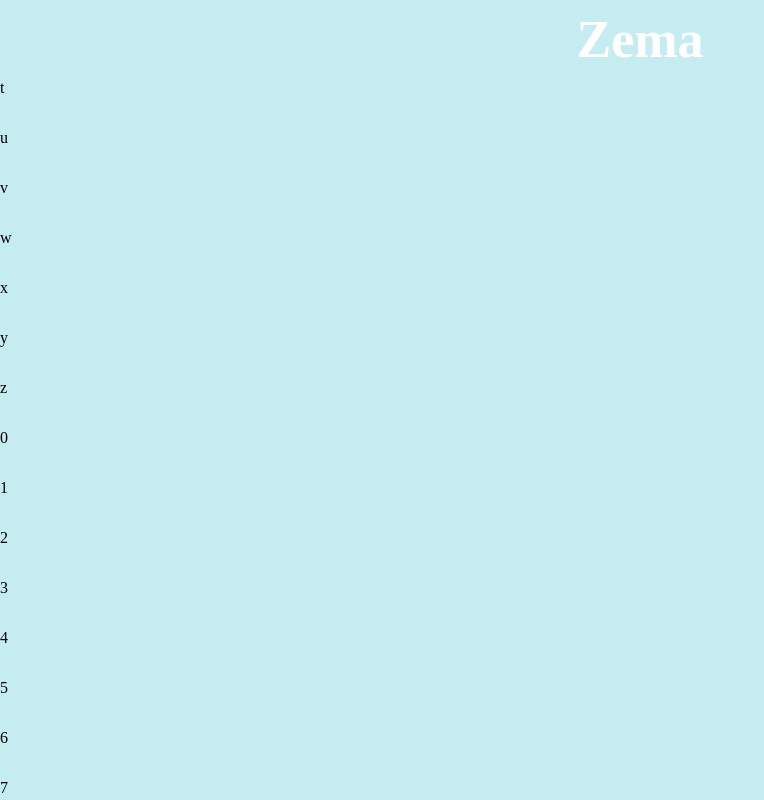
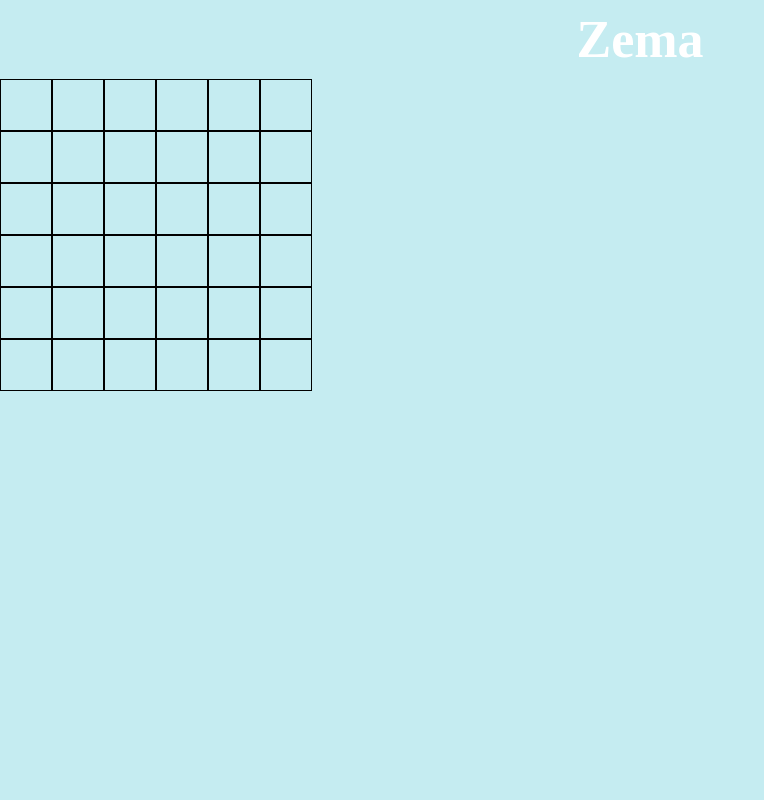
Before and after one commit to artembunichev/maze, a React (Create React App) app: page / in a window 1280 px wide. Both pictures are taken after a click on the button "Create Mazes". Shown: the top 800 px of the page, without its empty margins (0-764 px from the left). Built offline with nearby package versions, Linux system fonts and the light colour scheme.

Commit message:
add rendering cells with border

```diff
--- a/src/pages/Maze/Maze.tsx
+++ b/src/pages/Maze/Maze.tsx
@@ -1,15 +1,28 @@
 import React, { FC, useState } from 'react'
 import styled from 'styled-components'
 import { useStore } from '../../stores/RootStore/RootStoreContext'
+import { IBorder } from '../../stores/MazeStore'
 
 interface CellContainerProps {
   cellSize: number
+  border: IBorder
+}
+interface MazeContainerProps {
+  mazeWidth: number
 }
 
-const MazeContainer = styled.div``
+const MazeContainer = styled.div<MazeContainerProps>`
+  display: flex;
+  flex-wrap: wrap;
+  width: ${(props) => props.mazeWidth}px;
+`
 const CellContainer = styled.div<CellContainerProps>`
   width: ${(props) => props.cellSize}px;
   height: ${(props) => props.cellSize}px;
+  border-left: ${(props) => `1px solid ${props.border.left ? `#000000` : `#c5ecf1`}`};
+  border-top: ${(props) => `1px solid ${props.border.top ? `#000000` : `#c5ecf1`}`};
+  border-right: ${(props) => `1px solid ${props.border.right ? `#000000` : `#c5ecf1`}`};
+  border-bottom: ${(props) => `1px solid ${props.border.bottom ? `#000000` : `#c5ecf1`}`};
 `
 
 export const Maze: FC = (): JSX.Element => {
@@ -18,12 +31,8 @@ export const Maze: FC = (): JSX.Element => {
   const [mazeStore] = useState(bindCreateMazeStore)
 
   const cells = mazeStore.cellsArray.map((c) => {
-    return (
-      <CellContainer cellSize={mazeStore.cellSize} key={c.id}>
-        {c.id[c.id.length - 1]}
-      </CellContainer>
-    )
+    return <CellContainer cellSize={mazeStore.cellSize} border={c.border} key={c.id}></CellContainer>
   })
 
-  return <MazeContainer>{cells}</MazeContainer>
+  return <MazeContainer mazeWidth={(mazeStore.cellSize + 2) * mazeStore.width}>{cells}</MazeContainer>
 }
```
